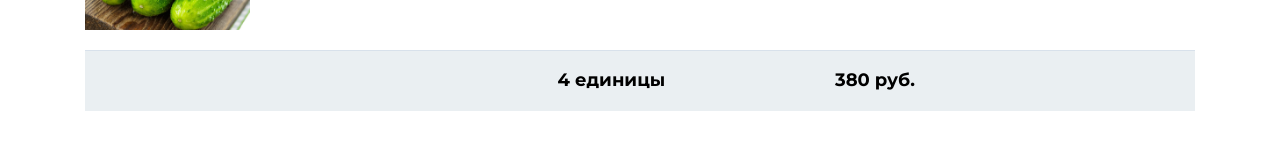
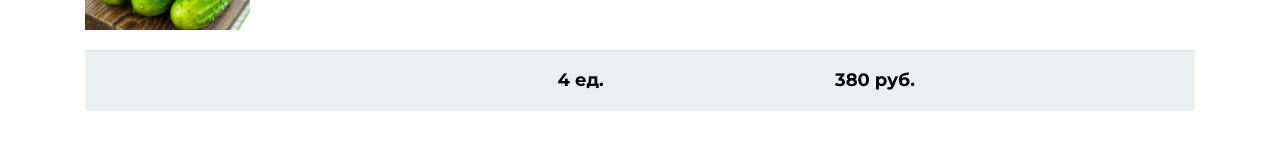
Before and after one commit to Yuthala/react_shopcart, a React (Create React App) app: page / in a window 1280 px wide. Shown: the part 868-1018 px from the top of the page. Built offline with nearby package versions, Linux system fonts and the light colour scheme.

Commit message:
totals - price&count

```diff
--- a/src/components/Cart/Cart.jsx
+++ b/src/components/Cart/Cart.jsx
@@ -1,12 +1,27 @@
-import { useState } from 'react';
+import { useState, useEffect } from 'react';
 import CartHeader from './../CartHeader/CartHeader';
 import Product from './../Product/Product';
 import CartFooter from '../CartFooter/CartFooter';
 import data from './../../data';
 
 const Cart = () => {
+	//состояние корзины
+	const [cart, setCart] = useState(data);
 
-	const [cart, setCart] = useState(data);
+	//отдельное состояние для общего количества товаров в корзине и общую стоимость - total
+	const [total, setTotal] = useState({
+		price: cart.reduce((prev, curr) => prev + curr.priceTotal, 0),
+		count: cart.reduce((prev, curr) => prev + curr.count, 0)
+	})
+
+	//при изменении состояния корзины меняется состояние total
+	//UseEffect срабатывает при изменении состояния объекта
+	useEffect(() => {
+		setTotal({
+			price: cart.reduce((prev, curr) => prev + curr.priceTotal, 0),
+			count: cart.reduce((prev, curr) => prev + curr.count, 0)
+		})
+	}, [cart])
 
 	//функция удаления продукта из корзины
 	const deleteProduct = (id) => {
@@ -81,7 +96,7 @@
 		<section className="cart">
 			    <CartHeader />
                 {products}
-				<CartFooter />
+				<CartFooter total={total}/>
 		</section>
 	 );
 }
--- a/src/components/CartFooter/CartFooter.jsx
+++ b/src/components/CartFooter/CartFooter.jsx
@@ -1,10 +1,13 @@
 import './style.scss';
 
-const CartFooter = () => {
+const CartFooter = ({total}) => {
+
+	const { count, price } = total;
+
 	return (
 	<footer className="cart-footer">
-		<div className="cart-footer__count">4 единицы</div>
-		<div className="cart-footer__price">380 руб.</div>
+		<div className="cart-footer__count">{count} ед.</div>
+		<div className="cart-footer__price">{price} руб.</div>
 	</footer>
 	 );
 }
```
